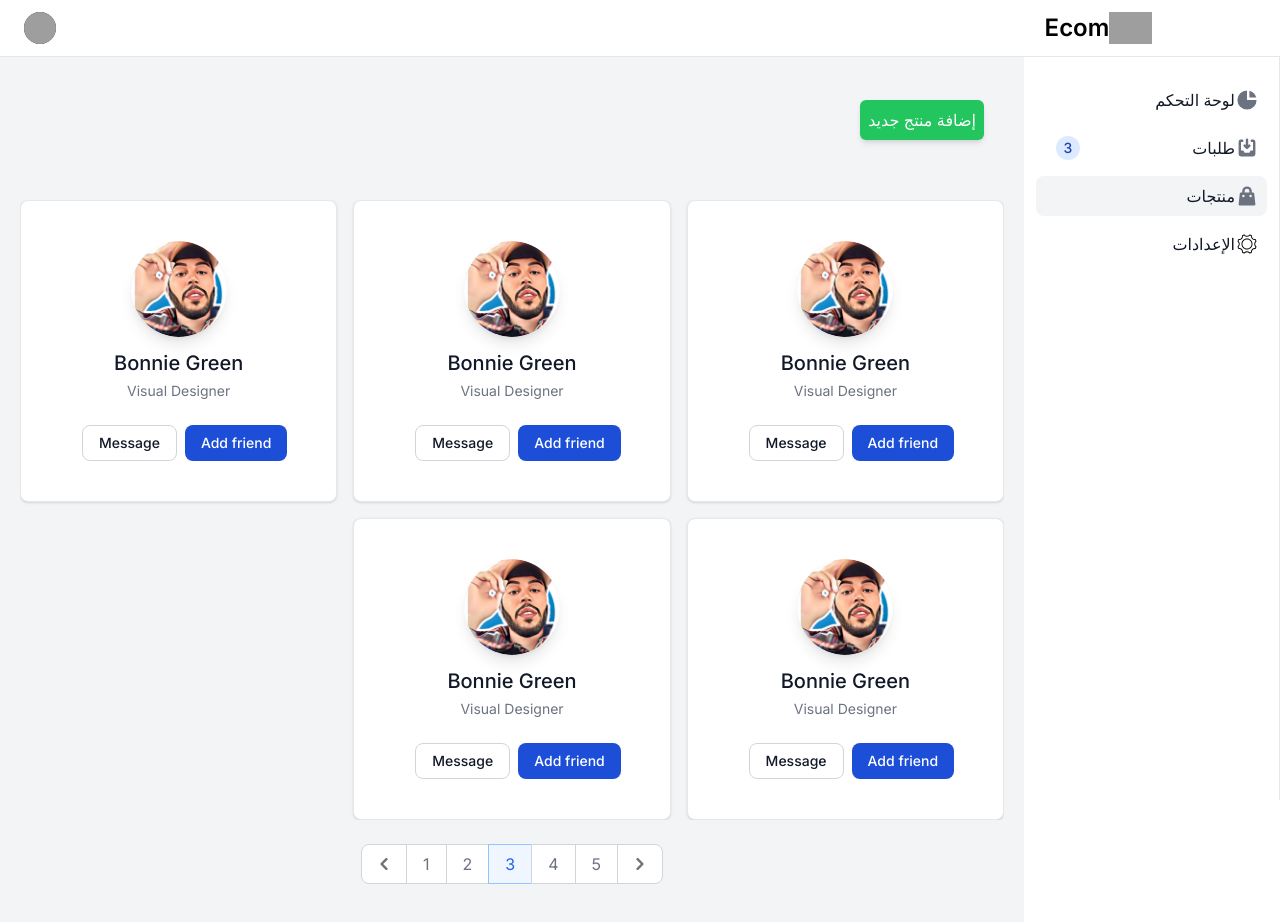
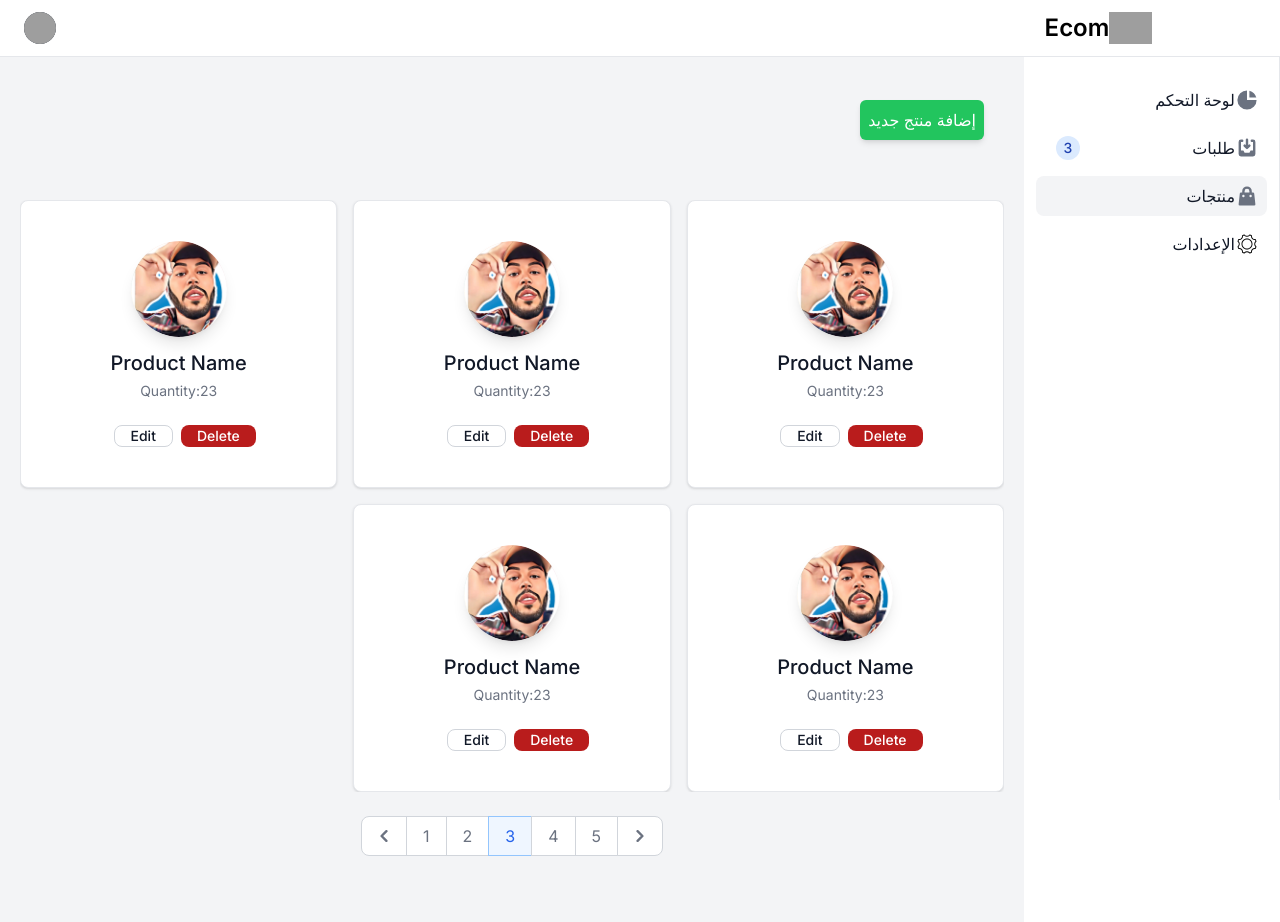
Before and after one commit to YassineBouchama1/Product-Page-Generator-FullStack, a Next.js app in the folder Front/: page /admin/products in a window 1280 px wide. Shown: the top 922 px of the page. Built offline with nearby package versions, Linux system fonts and the light colour scheme; grey boxes are pictures that could not be loaded.

Commit message:
edit product card

```diff
--- a/Front/src/components/AdminDashboard/ProductCard.tsx
+++ b/Front/src/components/AdminDashboard/ProductCard.tsx
@@ -15,23 +15,23 @@
           className="w-24 h-24 mb-3 rounded-full shadow-lg"
         />{" "}
         <h5 className="mb-1 text-xl font-medium text-gray-900 dark:text-white">
-          Bonnie Green
+          Product Name{" "}
         </h5>
         <span className="text-sm text-gray-500 dark:text-gray-400">
-          Visual Designer
+          Quantity:23
         </span>
         <div className="flex mt-4 space-x-3 md:mt-6 gap-2">
           <Link
             href="#"
-            className="inline-flex items-center px-4 py-2 text-sm font-medium text-center text-white bg-blue-700 rounded-lg hover:bg-blue-800 focus:ring-4 focus:outline-none focus:ring-blue-300 dark:bg-blue-600 dark:hover:bg-blue-700 dark:focus:ring-blue-800"
+            className="inline-flex items-center px-4 text-sm font-medium text-center text-white bg-red-700 rounded-lg hover:bg-red-800 focus:ring-4 focus:outline-none focus:ring-blue-300 dark:bg-blue-600 dark:hover:bg-blue-700 dark:focus:ring-blue-800"
           >
-            Add friend
+            Delete
           </Link>
           <Link
             href="#"
             className="inline-flex items-center px-4  text-sm font-medium text-center text-gray-900 bg-white border border-gray-300 rounded-lg hover:bg-gray-100 focus:ring-4 focus:outline-none focus:ring-gray-200 dark:bg-gray-800 dark:text-white dark:border-gray-600 dark:hover:bg-gray-700 dark:hover:border-gray-700 dark:focus:ring-gray-700"
           >
-            Message
+            Edit
           </Link>
         </div>
       </div>
```
